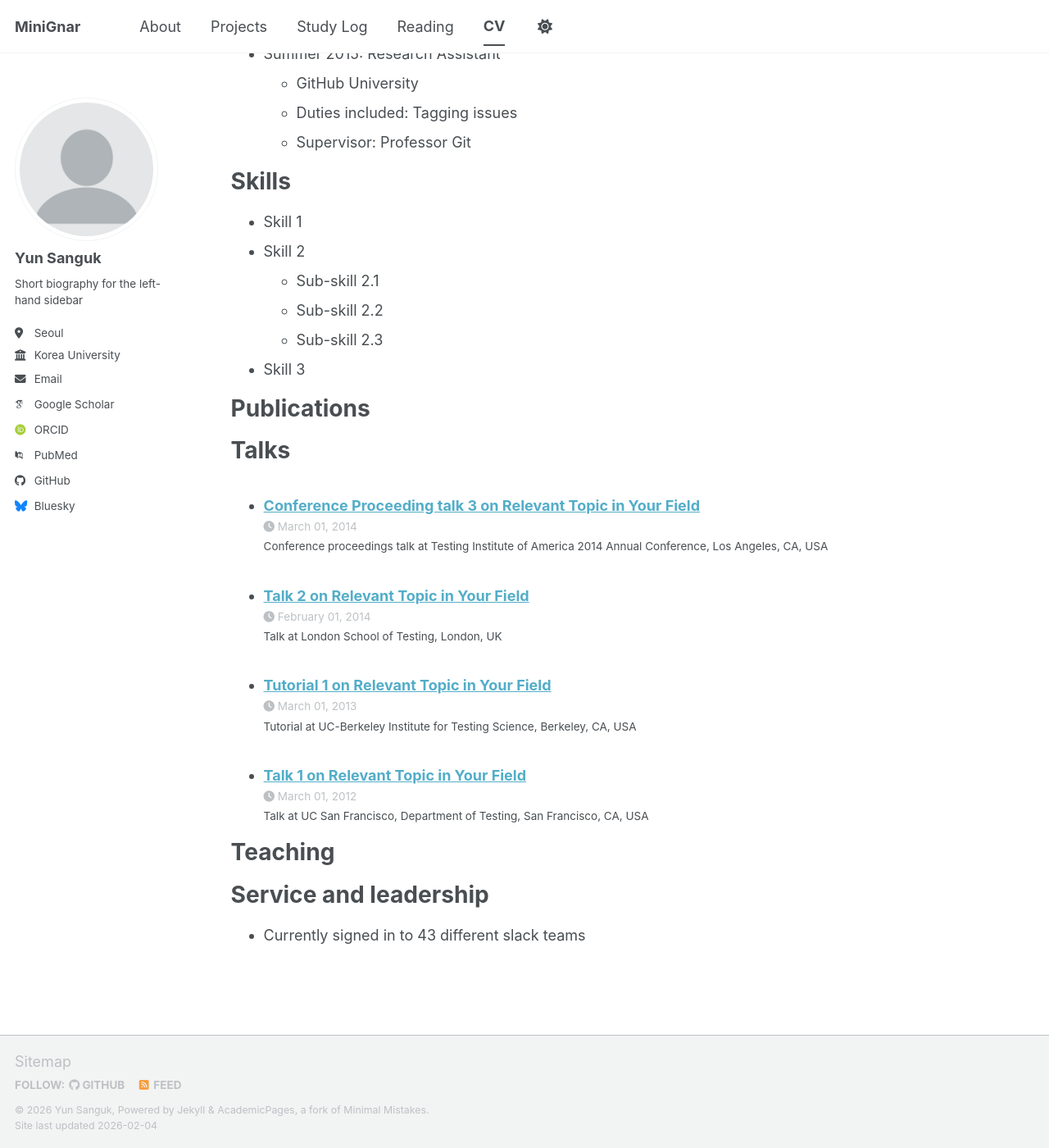
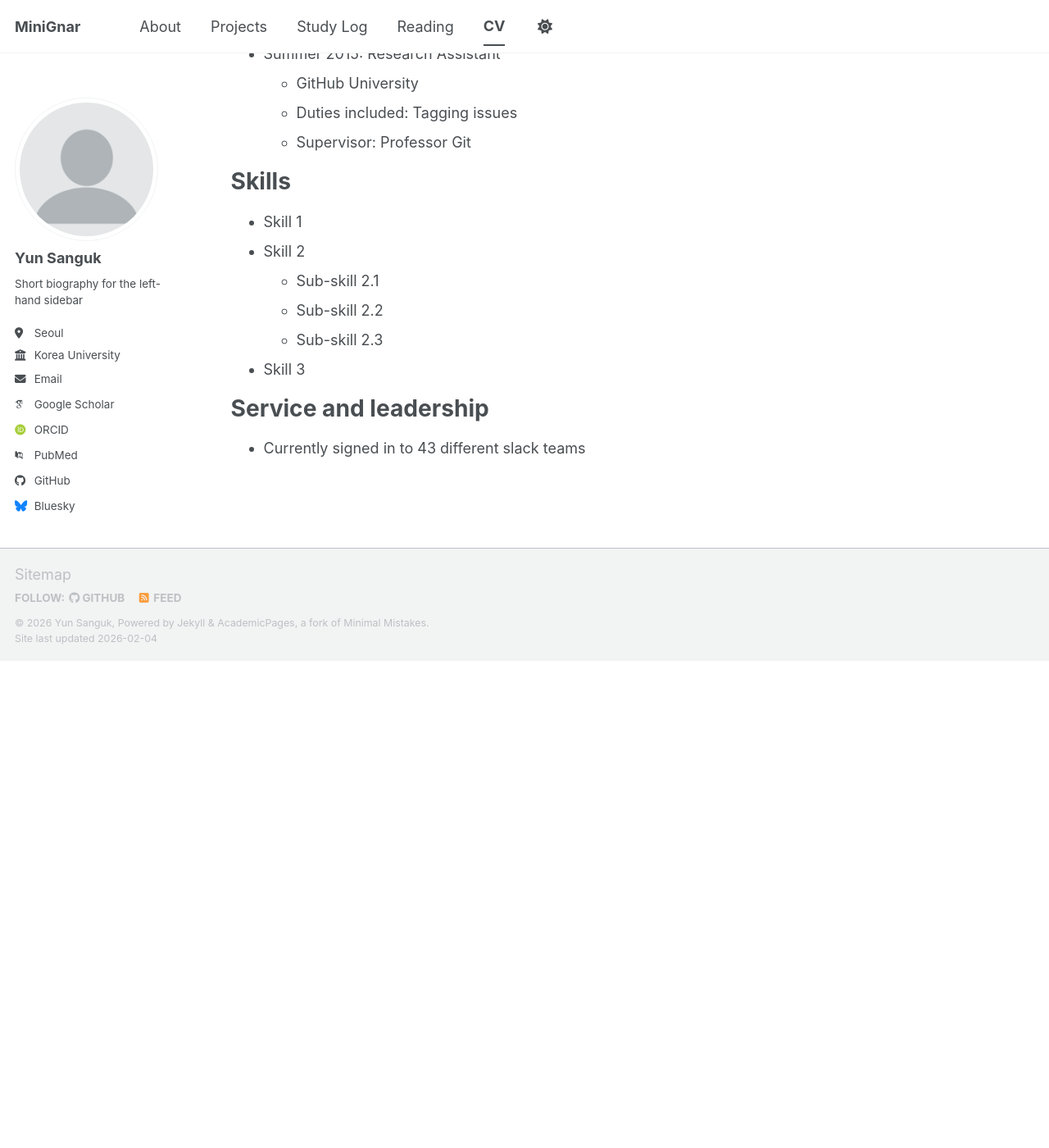
Before and after one commit to minGnar/minGnar.github.io, a Jekyll site: the page built from _pages/cv.md, in a window 1280 px wide and 1400 px high, scrolled down 600 px. Shown: the whole window at 82% size. Built offline with Jekyll 4.4.1, drawn with Linux system fonts in a browser that asks for light colours; some web fonts are replaced; a script bundle is joined from its source files by our own code; library files that are not in the unit come from our copies; after the commit the page ends 1406 px from its top, so only the background shows below that.

Commit message:
chore: remove talks, publications, and teaching from CV and repo

```diff
--- a/_pages/cv.md
+++ b/_pages/cv.md
@@ -41,24 +41,6 @@
   * Sub-skill 2.3
 * Skill 3
 
-Publications
-======
-  <ul>{% for post in site.publications reversed %}
-    {% include archive-single-cv.html %}
-  {% endfor %}</ul>
-
-Talks
-======
-  <ul>{% for post in site.talks reversed %}
-    {% include archive-single-talk-cv.html  %}
-  {% endfor %}</ul>
-
-Teaching
-======
-  <ul>{% for post in site.teaching reversed %}
-    {% include archive-single-cv.html %}
-  {% endfor %}</ul>
-
 Service and leadership
 ======
 * Currently signed in to 43 different slack teams
--- a/_talks/2012-03-01-talk-1.md
+++ /dev/null
@@ -1,11 +0,0 @@
----
-title: "Talk 1 on Relevant Topic in Your Field"
-collection: talks
-type: "Talk"
-permalink: /talks/2012-03-01-talk-1
-venue: "UC San Francisco, Department of Testing"
-date: 2012-03-01
-location: "San Francisco, CA, USA"
----
-
-This is a description of your talk, which is a markdown file that can be all markdown-ified like any other post. Yay markdown!
--- a/_talks/2013-03-01-tutorial-1.md
+++ /dev/null
@@ -1,13 +0,0 @@
----
-title: "Tutorial 1 on Relevant Topic in Your Field"
-collection: talks
-type: "Tutorial"
-permalink: /talks/2013-03-01-tutorial-1
-venue: "UC-Berkeley Institute for Testing Science"
-date: 2013-03-01
-location: "Berkeley, CA, USA"
----
-
-[More information here](http://exampleurl.com)
-
-This is a description of your tutorial, note the different field in type. This is a markdown files that can be all markdown-ified like any other post. Yay markdown!
--- a/_talks/2014-02-01-talk-2.md
+++ /dev/null
@@ -1,13 +0,0 @@
----
-title: "Talk 2 on Relevant Topic in Your Field"
-collection: talks
-type: "Talk"
-permalink: /talks/2014-02-01-talk-2
-venue: "London School of Testing"
-date: 2014-02-01
-location: "London, UK"
----
-
-[More information here](http://example2.com)
-
-This is a description of your talk, which is a markdown files that can be all markdown-ified like any other post. Yay markdown!
--- a/_talks/2014-03-01-talk-3.md
+++ /dev/null
@@ -1,11 +0,0 @@
----
-title: "Conference Proceeding talk 3 on Relevant Topic in Your Field"
-collection: talks
-type: "Conference proceedings talk"
-permalink: /talks/2014-03-01-talk-3
-venue: "Testing Institute of America 2014 Annual Conference"
-date: 2014-03-01
-location: "Los Angeles, CA, USA"
----
-
-This is a description of your conference proceedings talk, note the different field in type. You can put anything in this field.
```
